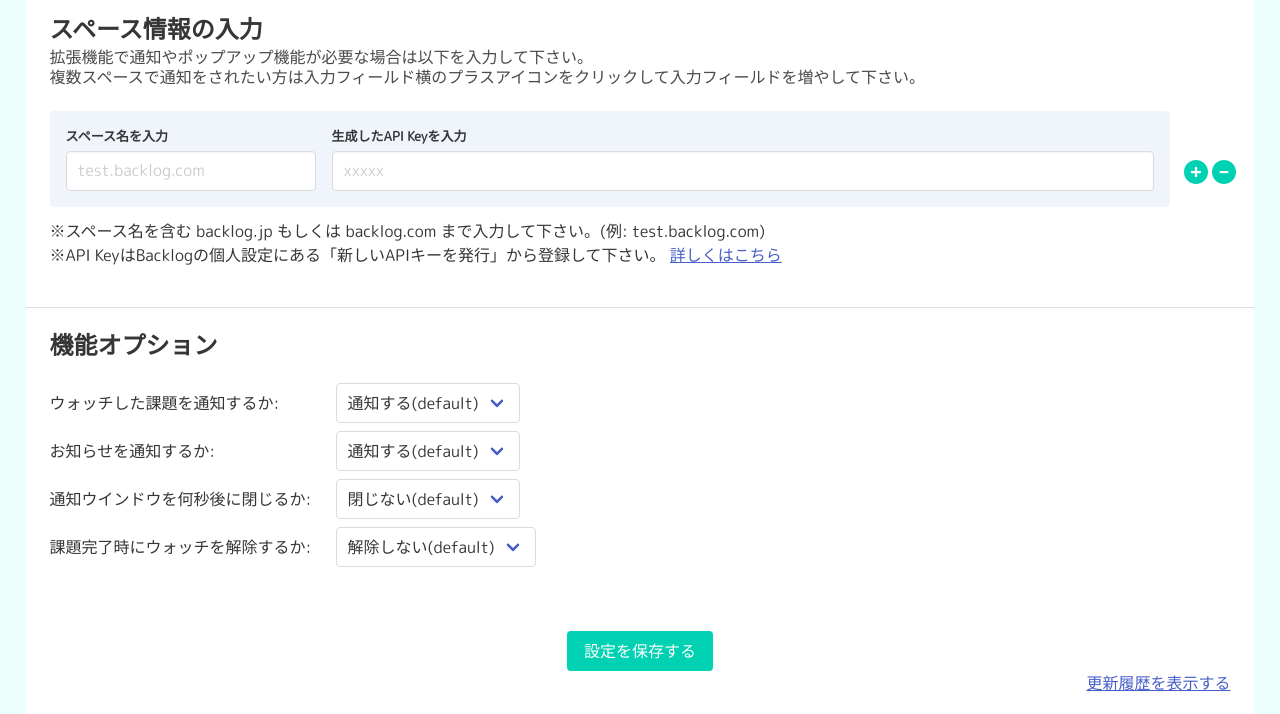
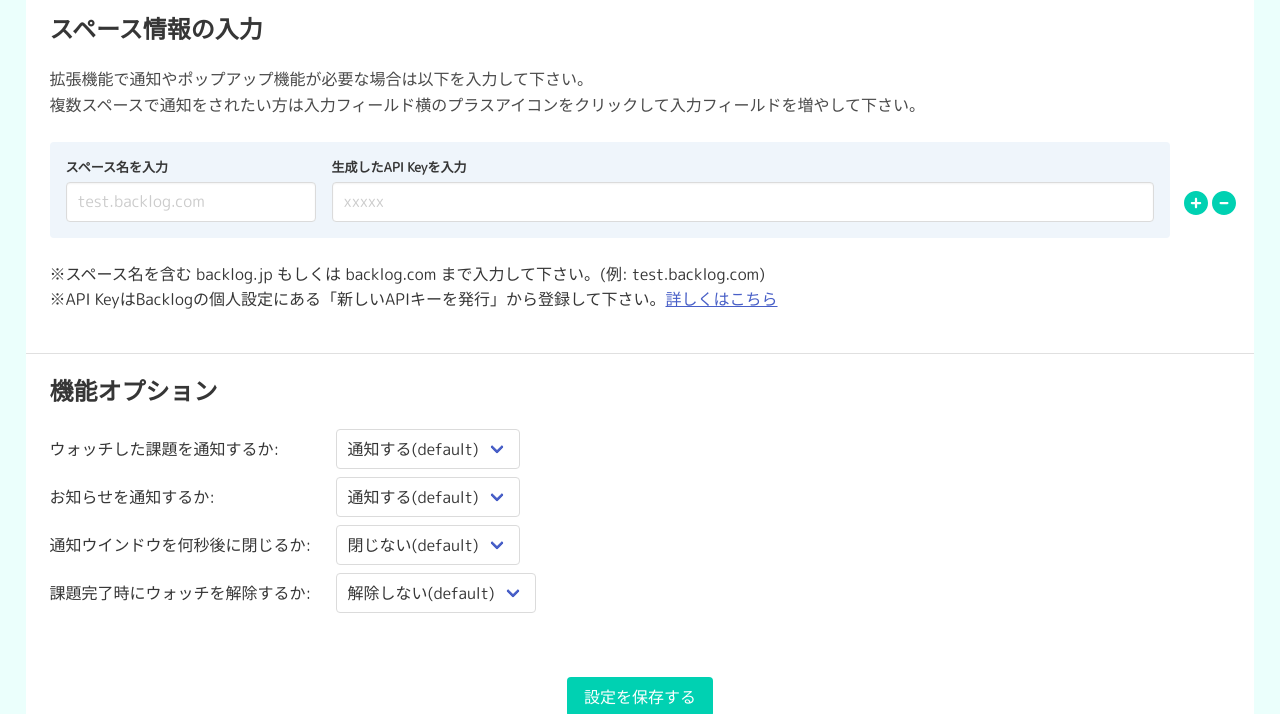
Before and after one commit to ongaq/backlogWatch, a website with bundled scripts: page src/options.html in a window 1280 px wide. Shown: the part 86-800 px from the top of the page. Built offline with nearby package versions, Linux system fonts and the light colour scheme; some packages are replaced by stand-ins of ours.

Commit message:
オプション画面のline-height調整

```diff
--- a/src/css/options.scss
+++ b/src/css/options.scss
@@ -52,6 +52,15 @@ a {
   min-height: 100%;
   background-color: #fff;
   z-index: 10;
+}
+.options {
+  &__subtitle,
+  &__notes {
+    line-height: 1.6;
+  }
+  &__spaceInfo {
+    margin-bottom: 1.5rem !important;
+  }
 }
 
 .field {
--- a/src/options.html
+++ b/src/options.html
@@ -9,15 +9,15 @@
 </head>
 <body class="has-background-primary-light">
 
-<div class="wrap">
+<div class="options wrap">
   <h1 class="title is-1 has-text-primary">Backlog Watch Options</h1>
 
   <section>
-    <h2 class="title is-4">スペース情報の入力</h2>
-    <p class="subtitle is-6">拡張機能で通知やポップアップ機能が必要な場合は以下を入力して下さい。<br>
+    <h2 class="title is-4 is-spaced">スペース情報の入力</h2>
+    <p class="options__subtitle subtitle is-6">拡張機能で通知やポップアップ機能が必要な場合は以下を入力して下さい。<br>
     複数スペースで通知をされたい方は入力フィールド横のプラスアイコンをクリックして入力フィールドを増やして下さい。</p>
 
-    <div class="js-field field has-background-info-light">
+    <div class="options__spaceInfo js-field field has-background-info-light">
       <ul class="js-field-list field-list" data-id="0">
         <li class="field-list-li field-list-li_spaceName">
           <strong>スペース名を入力</strong>
@@ -36,9 +36,10 @@
         </li>
       </ul>
     </div>
-    <p>※スペース名を含む backlog.jp もしくは backlog.com まで入力して下さい。(例: test.backlog.com)</p>
-    <p>※API KeyはBacklogの個人設定にある「新しいAPIキーを発行」から登録して下さい。
-    <a href="https://support-ja.backlog.com/hc/ja/articles/360035641754" target="_blank">詳しくはこちら</a></p>
+    <div class="options__notes">
+      <p>※スペース名を含む backlog.jp もしくは backlog.com まで入力して下さい。(例: test.backlog.com)</p>
+      <p>※API KeyはBacklogの個人設定にある「新しいAPIキーを発行」から登録して下さい。<a href="https://support-ja.backlog.com/hc/ja/articles/360035641754" target="_blank">詳しくはこちら</a></p>
+    </div>
   </section>
 
   <section class="optionWrap">
```
Also changed, not shown: src/css/options.css.
